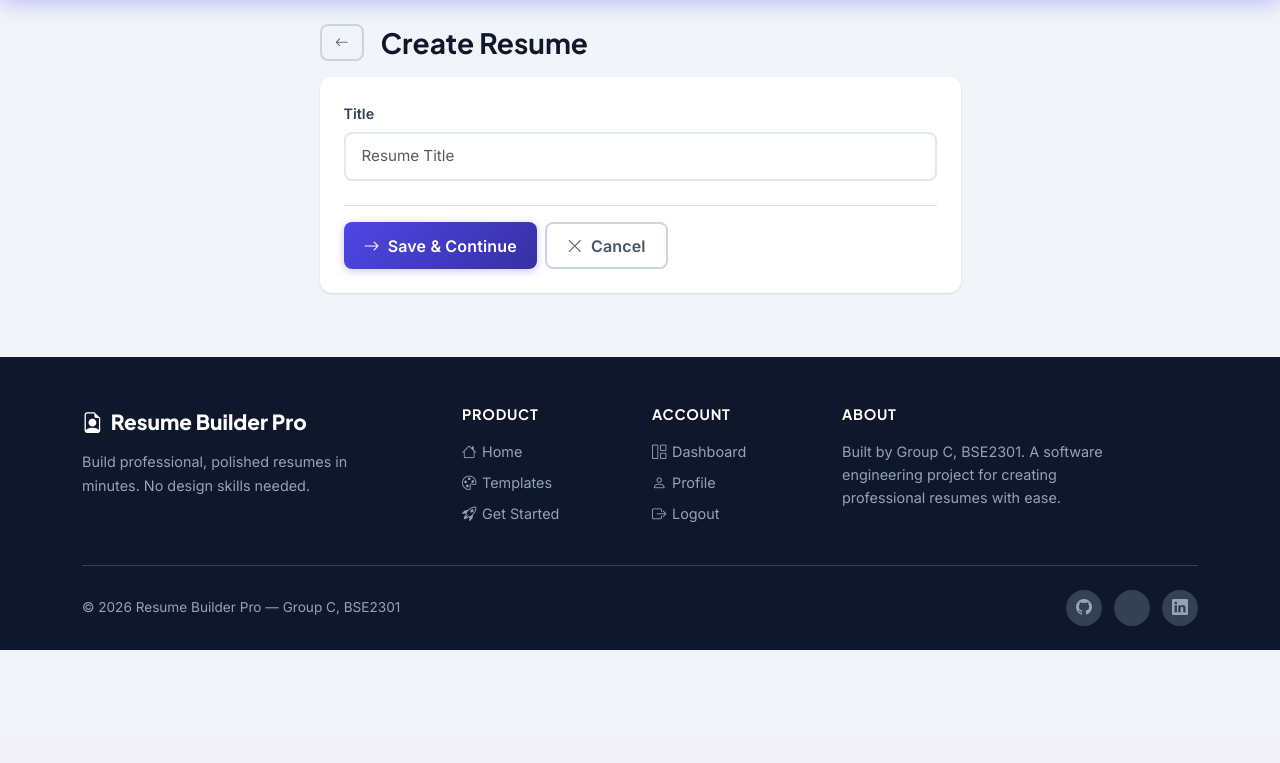
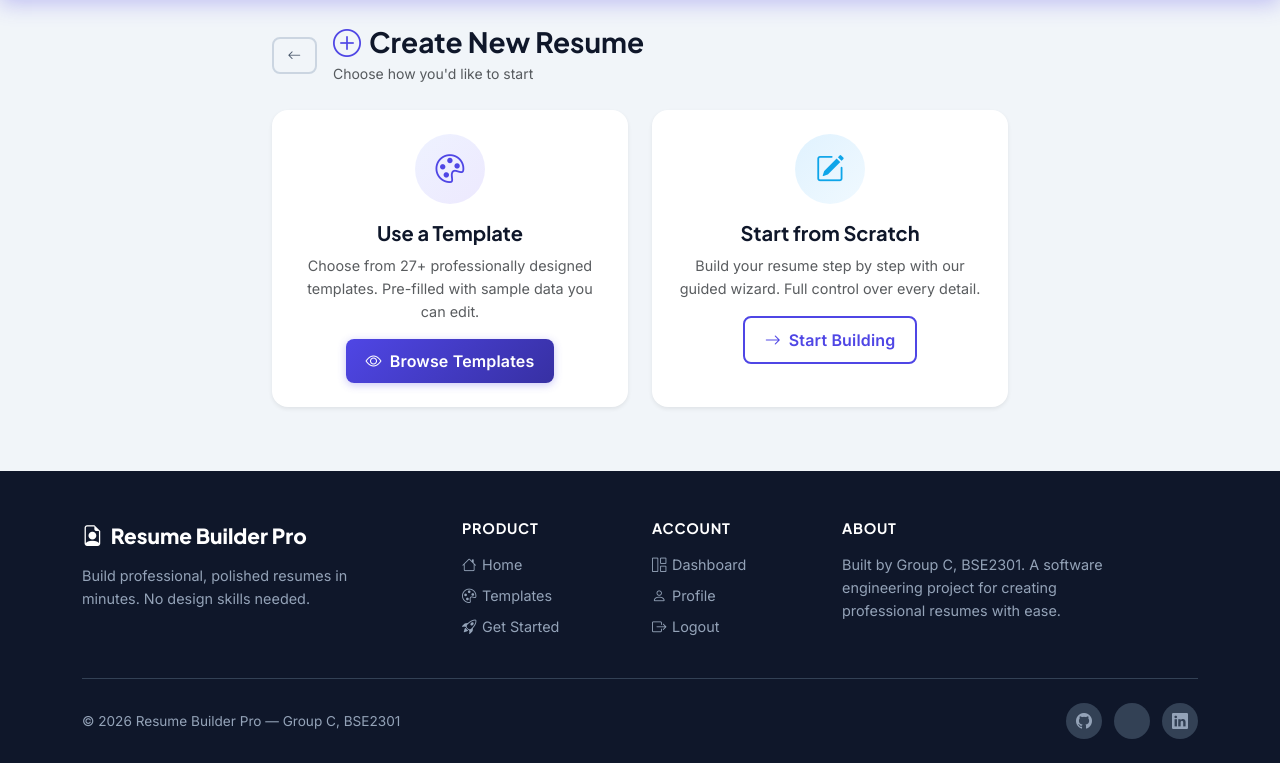
Before and after one commit to OPOKA-ERIC/Resume_Builder_Pro, a Django app: page /resumes/create/ in a window 1280 px wide. Shown: the part 67-830 px from the top of the page. Before the commit the page ends 717 px from the top, so only its background shows below. Run offline with Django 5.2, Linux system fonts and the light colour scheme; the visitor is signed in with stand-in values (Sample User, id 1).

Commit message:
Template previews with sample data, 'Use Template' flow, and creation options
- Template preview page now renders actual template HTML with sample CV data in an iframe
- Added 'Use This Template' button on preview page that creates a pre-filled resume
- Create New Resume page offers two options: 'Use a Template' (browse gallery) or 'Start from Scratch' (wizard)
- Added create_from_template view that creates resume with sample education, experience, skills, etc.
- Added create_from_template URL pattern
- Landing page hero now has 'Browse Templates' button
- Templates navbar link visible to all users

```diff
--- a/resumes/urls.py
+++ b/resumes/urls.py
@@ -6,6 +6,7 @@ app_name = 'resumes'
 urlpatterns = [
     path('', views.dashboard, name='dashboard'),
     path('create/', views.resume_create, name='resume_create'),
+    path('create-from-template/<int:template_id>/', views.create_from_template, name='create_from_template'),
     path('<int:resume_id>/edit/', views.resume_edit, name='resume_edit'),
     path('<int:resume_id>/delete/', views.resume_delete, name='resume_delete'),
     path('<int:resume_id>/wizard/<str:step>/', views.wizard_step, name='wizard_step'),
--- a/resumes/views.py
+++ b/resumes/views.py
@@ -2,11 +2,89 @@ from django.shortcuts import render, redirect, get_object_or_404
 from django.contrib.auth.decorators import login_required
 from django.contrib import messages
 from django.core.paginator import Paginator
+from django.utils import timezone
 from .models import Resume, Education, Experience, Skill, Project, Certification, Language, Reference
 from .forms import (
     ResumeForm, EducationForm, ExperienceForm, SkillForm,
     ProjectForm, CertificationForm, LanguageForm, ReferenceForm
 )
+
+
+def _sample_data():
+    """Return sample data dicts for pre-filling a resume from a template."""
+    return {
+        'educations': [
+            {'institution': 'Stanford University', 'qualification': 'B.S. Computer Science',
+             'start_date': '2018-09-01', 'end_date': '2022-06-01',
+             'description': "GPA 3.8/4.0. Dean's List. Coursework: Data Structures, Algorithms, Machine Learning."},
+        ],
+        'experiences': [
+            {'company': 'Google', 'role': 'Software Engineer',
+             'start_date': '2022-07-01', 'end_date': None,
+             'description': 'Developed and maintained core search infrastructure serving 5B+ daily queries. Led migration to microservices architecture, reducing latency by 40%. Mentored 3 junior engineers.'},
+            {'company': 'Microsoft', 'role': 'Software Engineering Intern',
+             'start_date': '2021-06-01', 'end_date': '2021-09-01',
+             'description': 'Built internal dashboard tools using React and Python. Automated testing pipeline, increasing coverage from 60% to 85%.'},
+        ],
+        'skills': [
+            {'name': 'Python', 'proficiency_level': 'expert'},
+            {'name': 'JavaScript', 'proficiency_level': 'advanced'},
+            {'name': 'React', 'proficiency_level': 'advanced'},
+            {'name': 'Django', 'proficiency_level': 'advanced'},
+            {'name': 'SQL', 'proficiency_level': 'intermediate'},
+            {'name': 'AWS', 'proficiency_level': 'intermediate'},
+        ],
+        'projects': [
+            {'name': 'Open Source Contribution', 'description': 'Active contributor to Django web framework with 50+ merged PRs.', 'link': 'https://github.com/django/django'},
+            {'name': 'AI Resume Builder', 'description': 'Full-stack web application using Django, React, and GPT API.', 'link': 'https://github.com/alexj/resume-builder'},
+        ],
+        'certifications': [
+            {'title': 'AWS Certified Solutions Architect', 'issuer': 'Amazon Web Services', 'date_awarded': '2023-03-15'},
+            {'title': 'Google Cloud Professional', 'issuer': 'Google', 'date_awarded': '2023-01-20'},
+        ],
+        'languages': [
+            {'name': 'English', 'proficiency_level': 'native'},
+            {'name': 'Spanish', 'proficiency_level': 'fluent'},
+            {'name': 'Mandarin', 'proficiency_level': 'basic'},
+        ],
+        'references': [
+            {'name': 'Dr. Sarah Chen', 'relationship': 'Professor, Stanford University', 'contact': 'sarah.chen@stanford.edu'},
+            {'name': 'Mark Williams', 'relationship': 'Engineering Manager, Google', 'contact': 'mark.w@google.com'},
+        ],
+    }
+
+
+@login_required
+def create_from_template(request, template_id):
+    """Create a new resume pre-filled with sample data from a template."""
+    from templates_app.models import ResumeTemplate
+    template = get_object_or_404(ResumeTemplate, id=template_id, is_active=True)
+
+    resume = Resume.objects.create(
+        user=request.user,
+        title='My Professional Resume',
+        template=template,
+    )
+
+    data = _sample_data()
+
+    for edu in data['educations']:
+        Education.objects.create(resume=resume, **edu)
+    for exp in data['experiences']:
+        Experience.objects.create(resume=resume, **exp)
+    for skill in data['skills']:
+        Skill.objects.create(resume=resume, **skill)
+    for proj in data['projects']:
+        Project.objects.create(resume=resume, **proj)
+    for cert in data['certifications']:
+        Certification.objects.create(resume=resume, **cert)
+    for lang in data['languages']:
+        Language.objects.create(resume=resume, **lang)
+    for ref in data['references']:
+        Reference.objects.create(resume=resume, **ref)
+
+    messages.success(request, f'Resume created with {template.name} template! You can now edit the sample data.')
+    return redirect('resumes:resume_preview', resume_id=resume.id)
 
 
 @login_required
@@ -21,15 +99,10 @@ def dashboard(request):
 @login_required
 def resume_create(request):
     if request.method == 'POST':
-        form = ResumeForm(request.POST)
-        if form.is_valid():
-            resume = form.save(commit=False)
-            resume.user = request.user
-            resume.save()
-            return redirect('resumes:wizard_step', resume_id=resume.id, step='education')
-    else:
-        form = ResumeForm()
-    return render(request, 'resumes/resume_form.html', {'form': form, 'action': 'Create'})
+        title = request.POST.get('title', 'My Professional Resume')
+        resume = Resume.objects.create(user=request.user, title=title)
+        return redirect('resumes:wizard_step', resume_id=resume.id, step='education')
+    return render(request, 'resumes/resume_form.html', {'action': 'Create'})
 
 
 @login_required
--- a/templates/landing.html
+++ b/templates/landing.html
@@ -19,8 +19,8 @@
                     <a href="{% url 'accounts:register' %}" class="btn btn-light btn-lg">
                         <i class="bi bi-rocket-takeoff me-2"></i>Get Started Free
                     </a>
-                    <a href="{% url 'accounts:login' %}" class="btn btn-outline-light btn-lg">
-                        <i class="bi bi-play-circle me-2"></i>See How It Works
+                    <a href="{% url 'templates_app:gallery' %}" class="btn btn-outline-light btn-lg">
+                        <i class="bi bi-palette me-2"></i>Browse Templates
                     </a>
                 </div>
             </div>
--- a/templates/resumes/resume_form.html
+++ b/templates/resumes/resume_form.html
@@ -1,41 +1,61 @@
 {% extends "base.html" %}
-{% block title %}{{ action }} Resume - Resume Builder Pro{% endblock %}
+{% block title %}Create Resume - Resume Builder Pro{% endblock %}
 
 {% block content %}
 <div class="row justify-content-center">
-    <div class="col-lg-7">
+    <div class="col-lg-8">
         <div class="animate-fade-in-up">
-            <div class="d-flex align-items-center mb-3">
+            <div class="d-flex align-items-center mb-4">
                 <a href="{% url 'resumes:dashboard' %}" class="btn btn-sm btn-outline-secondary me-3">
                     <i class="bi bi-arrow-left"></i>
                 </a>
-                <h3 class="mb-0">{{ action }} Resume</h3>
+                <div>
+                    <h3 class="mb-0"><i class="bi bi-plus-circle me-2" style="color: var(--primary);"></i>Create New Resume</h3>
+                    <small class="text-muted">Choose how you'd like to start</small>
+                </div>
             </div>
 
-            <div class="card">
-                <div class="card-body p-4">
-                    <form method="post" novalidate>
-                        {% csrf_token %}
-                        {% for field in form %}
-                            <div class="mb-3">
-                                <label for="{{ field.id_for_label }}" class="form-label">{{ field.label }}</label>
-                                {{ field }}
-                                {% if field.errors %}
-                                    <div class="text-danger small mt-1"><i class="bi bi-exclamation-circle"></i> {{ field.errors.0 }}</div>
-                                {% endif %}
+            <div class="row g-4">
+                <!-- Option 1: Use a Template -->
+                <div class="col-md-6">
+                    <a href="{% url 'templates_app:gallery' %}" class="text-decoration-none">
+                        <div class="card h-100 border-0 shadow-sm" style="border-radius: var(--radius-lg); transition: all 0.3s ease; cursor: pointer; border: 2px solid transparent;" onmouseover="this.style.borderColor='var(--primary)'; this.style.transform='translateY(-4px)'; this.style.boxShadow='0 8px 30px rgba(79,70,229,0.15)';" onmouseout="this.style.borderColor='transparent'; this.style.transform=''; this.style.boxShadow='';">
+                            <div class="card-body text-center p-4">
+                                <div style="width: 70px; height: 70px; border-radius: 50%; background: linear-gradient(135deg, var(--primary-50) 0%, #ede9fe 100%); display: inline-flex; align-items: center; justify-content: center; margin-bottom: 1rem;">
+                                    <i class="bi bi-palette" style="font-size: 1.8rem; color: var(--primary);"></i>
+                                </div>
+                                <h5 class="fw-bold mb-2">Use a Template</h5>
+                                <p class="text-muted mb-3" style="font-size: 0.9rem;">Choose from 27+ professionally designed templates. Pre-filled with sample data you can edit.</p>
+                                <span class="btn btn-primary btn-icon">
+                                    <i class="bi bi-eye"></i> Browse Templates
+                                </span>
                             </div>
-                        {% endfor %}
-                        <div class="d-flex gap-2 mt-4 pt-3 border-top">
-                            <button type="submit" class="btn btn-primary btn-icon">
-                                <i class="bi bi-arrow-right"></i> Save & Continue
+                        </div>
+                    </a>
+                </div>
+
+                <!-- Option 2: Start from Scratch -->
+                <div class="col-md-6">
+                    <div class="card h-100 border-0 shadow-sm" style="border-radius: var(--radius-lg); transition: all 0.3s ease; cursor: pointer; border: 2px solid transparent;" onmouseover="this.style.borderColor='var(--secondary)'; this.style.transform='translateY(-4px)'; this.style.boxShadow='0 8px 30px rgba(14,165,233,0.15)';" onmouseout="this.style.borderColor='transparent'; this.style.transform=''; this.style.boxShadow='';">
+                        <div class="card-body text-center p-4">
+                            <div style="width: 70px; height: 70px; border-radius: 50%; background: linear-gradient(135deg, #e0f2fe 0%, #f0f9ff 100%); display: inline-flex; align-items: center; justify-content: center; margin-bottom: 1rem;">
+                                <i class="bi bi-pencil-square" style="font-size: 1.8rem; color: var(--secondary);"></i>
+                            </div>
+                            <h5 class="fw-bold mb-2">Start from Scratch</h5>
+                            <p class="text-muted mb-3" style="font-size: 0.9rem;">Build your resume step by step with our guided wizard. Full control over every detail.</p>
+                            <button type="button" class="btn btn-outline-primary btn-icon" onclick="document.getElementById('scratchForm').submit();">
+                                <i class="bi bi-arrow-right"></i> Start Building
                             </button>
-                            <a href="{% url 'resumes:dashboard' %}" class="btn btn-outline-secondary btn-icon">
-                                <i class="bi bi-x-lg"></i> Cancel
-                            </a>
                         </div>
-                    </form>
+                    </div>
                 </div>
             </div>
+
+            <!-- Hidden form for scratch creation -->
+            <form id="scratchForm" method="post" action="{% url 'resumes:resume_create' %}" class="d-none">
+                {% csrf_token %}
+                <input type="hidden" name="title" value="My Professional Resume">
+            </form>
         </div>
     </div>
 </div>
```
Also changed, not shown: templates/templates_app/preview.html (+38 -14 lines), templates_app/views.py (+72 -1 lines).
